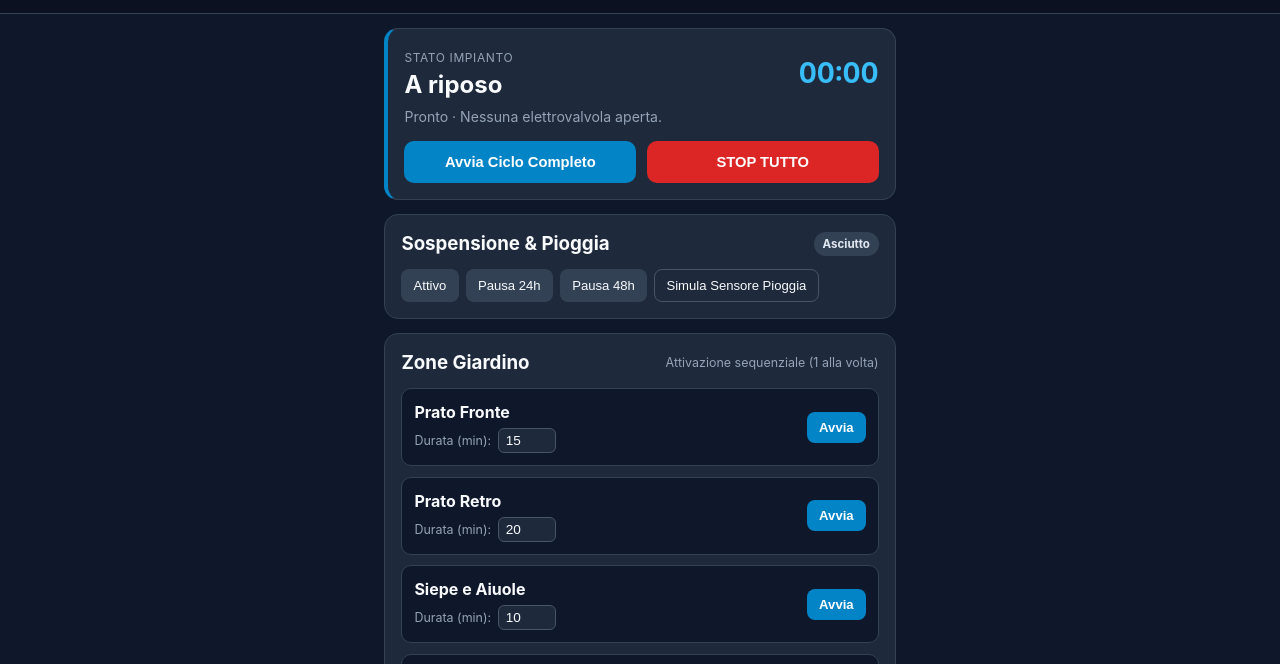
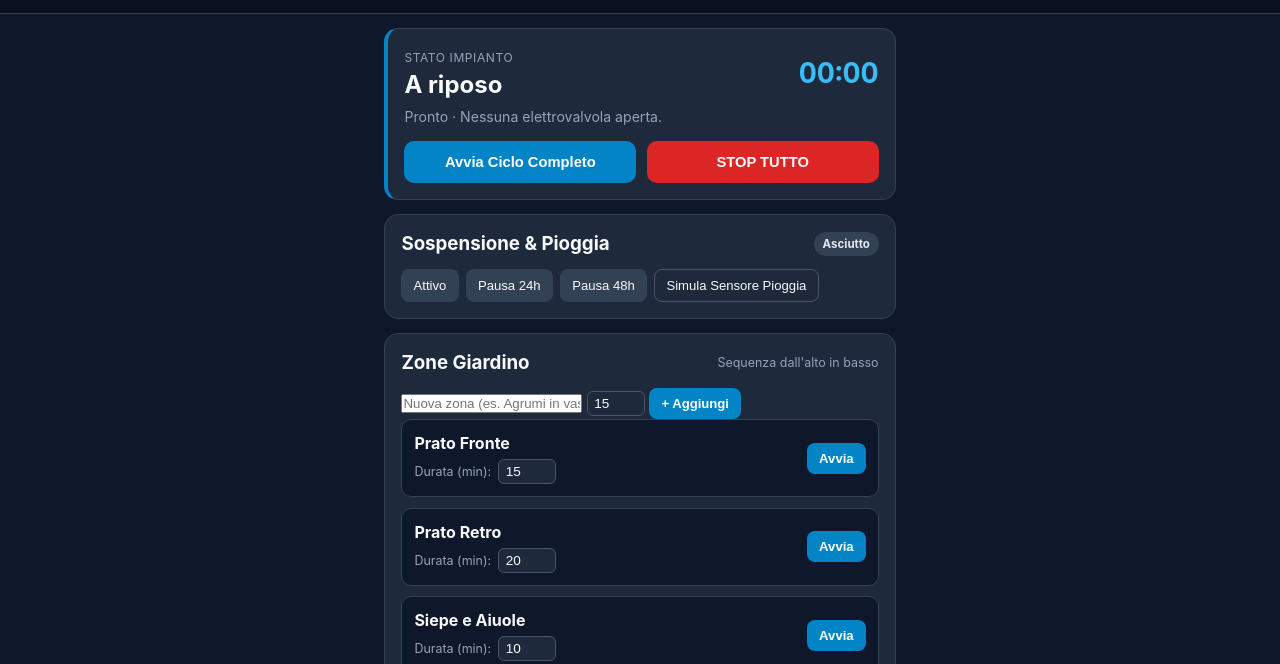
Before and after one commit to mlongova1-cloud/irrigazione-residenziale-pwa, a plain HTML site: page index.html in a window 1280 px wide. Shown: the part 65-729 px from the top of the page. Drawn offline with Linux system fonts and the light colour scheme.

Commit message:
Update index.html

```diff
--- a/index.html
+++ b/index.html
@@ -6,6 +6,7 @@
   <meta name="theme-color" content="#0284c7" />
   <meta name="apple-mobile-web-app-capable" content="yes" />
   <meta name="apple-mobile-web-app-status-bar-style" content="black-translucent" />
+  <link rel="apple-touch-icon" href="./icons/icon-192.png" />
   <title>IdroHome — Irrigazione Residenziale</title>
   <link rel="manifest" href="./manifest.webmanifest" />
   <link rel="stylesheet" href="./style.css" />
@@ -51,12 +52,35 @@
       </div>
     </section>
 
-    <!-- Zone Irrigazione -->
+    <!-- Zone Irrigazione + Gestione Dinamica -->
     <section class="card">
       <div class="section-header">
         <h3>Zone Giardino</h3>
-        <span class="muted small">Attivazione sequenziale (1 alla volta)</span>
+        <span class="muted small">Sequenza dall'alto in basso</span>
       </div>
+
+      <form id="add-zone-form" class="add-zone-form">
+        <input
+          type="text"
+          id="new-zone-name"
+          class="input-text"
+          placeholder="Nuova zona (es. Agrumi in vaso)"
+          maxlength="36"
+          required
+        />
+        <input
+          type="number"
+          id="new-zone-duration"
+          class="duration-input"
+          min="1"
+          max="60"
+          value="15"
+          title="Durata in minuti"
+          required
+        />
+        <button type="submit" class="btn btn-primary btn-sm">+ Aggiungi</button>
+      </form>
+
       <div id="zones-list" class="zones-list"></div>
     </section>
 
```
